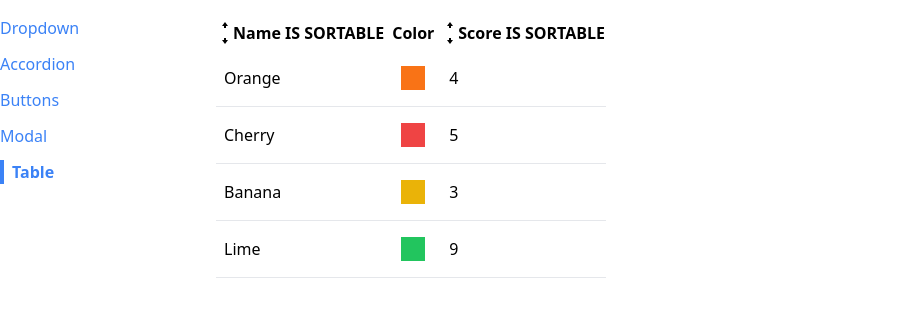
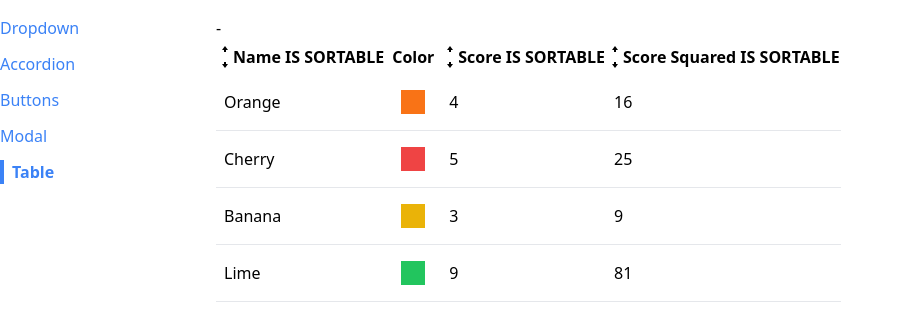
Before and after one commit to CocoTapi/modern_react_2023, a React (Create React App) app in the folder section_15/: page /table in a window 1280 px wide. Shown: the top 324 px of the page, without its empty margins (0-902 px from the left). Built offline with nearby package versions, Linux system fonts and the light colour scheme.

Commit message:
added a statement to show how to sort

```diff
--- a/section_15/src/components/SortableTable.js
+++ b/section_15/src/components/SortableTable.js
@@ -70,7 +70,10 @@ function SortableTable (props) {
     }
 
     return (
-        <Table {...props} data={sortedData} config={updatedConfig}/>
+        <div>
+            {sortBy} - {sortOrder}
+            <Table {...props} data={sortedData} config={updatedConfig}/>
+        </div>
     )
 };
 
--- a/section_15/src/pages/TablePage.js
+++ b/section_15/src/pages/TablePage.js
@@ -25,6 +25,11 @@ function TablePage() {
       render: (fruit) => fruit.score,
       sortValue: (fruit) => fruit.score,
     },
+    {
+      label: 'Score Squared',
+      render: (fruit) => fruit.score ** 2,
+      sortValue: (fruit) => fruit.score ** 2
+    },
   ];
 
   const keyFunction = (fruit) => {
```
